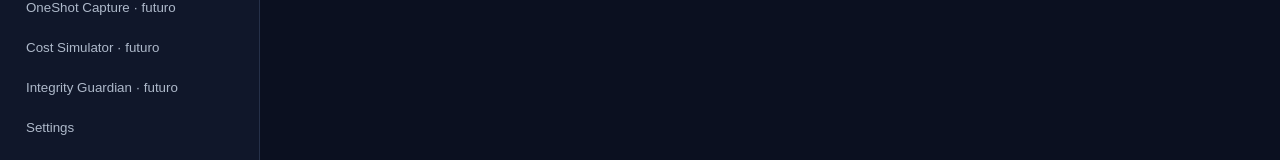
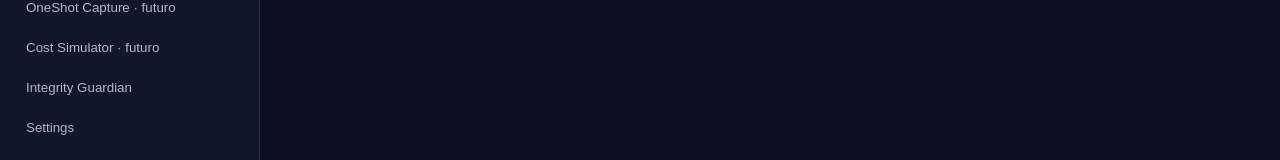
Before and after one commit to vidift-max/tokensaver-ai, a React (Vite) app: page / in a window 1280 px wide. Shown: the part 576-736 px from the top of the page. Built offline with nearby package versions, Linux system fonts and the light colour scheme.

Commit message:
fix: enable Integrity Guardian navigation

```diff
--- a/src/App.tsx
+++ b/src/App.tsx
@@ -6,7 +6,7 @@ const modules = [
   {name:"Smart Context",ready:false},{name:"Safe Optimizer",ready:false},{name:"Project Memory",ready:false},
   {name:"Claude Connection",ready:false},{name:"Template Master",ready:false},{name:"Editorial Engine",ready:false},
   {name:"Article Library",ready:false},{name:"Internal Links",ready:false},{name:"Final Page Builder",ready:false},
-  {name:"OneShot Capture",ready:false},{name:"Cost Simulator",ready:false},{name:"Integrity Guardian",ready:false},
+  {name:"OneShot Capture",ready:false},{name:"Cost Simulator",ready:false},{name:"Integrity Guardian",ready:true},
   {name:"Settings",ready:true},{name:"History",ready:false}
 ];
 
```
